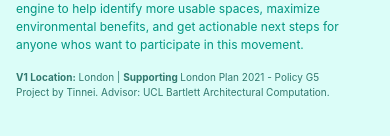
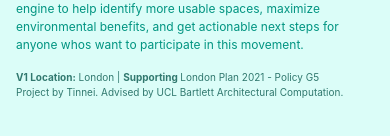
Before and after one commit to tinnei/openGreenRoof, a React (Vite) app: page / in a window 390 px wide. Shown: the part 1229-1365 px from the top of the page. Built offline with nearby package versions, Linux system fonts and the light colour scheme.

Commit message:
fixed credit line length

```diff
--- a/src/App.jsx
+++ b/src/App.jsx
@@ -47,7 +47,7 @@ function App() {
         <a href="https://www.london.gov.uk/sites/default/files/the_london_plan_2021.pdf" target="_blank">
           London Plan 2021 - Policy G5
         </a><br/>
-        Project by <a href="http://hellowelcomeback.online/" target="_blank">Tinnei</a>. Advisor: UCL Bartlett Architectural Computation.
+        Project by <a href="http://hellowelcomeback.online/" target="_blank">Tinnei</a>. Advised by UCL Bartlett Architectural Computation.
       </div>
     </div>
   );
--- a/src/styles/intro.module.css
+++ b/src/styles/intro.module.css
@@ -131,6 +131,6 @@ a:hover {
         margin-top: 16px;
         left: 16px;
         font-size: 10px !important;
-        width: 85%;
+        width: 90%;
     }
 }
```
